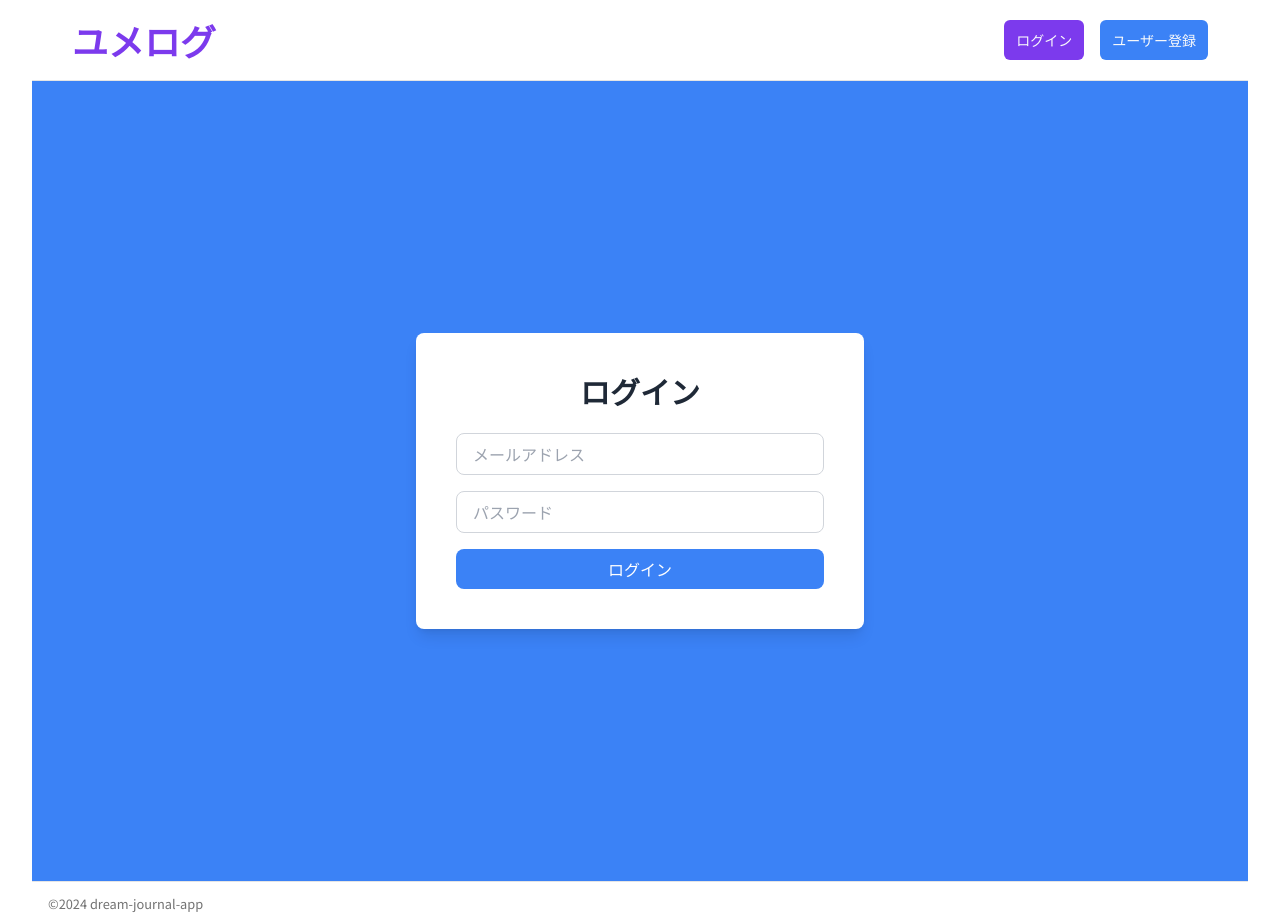
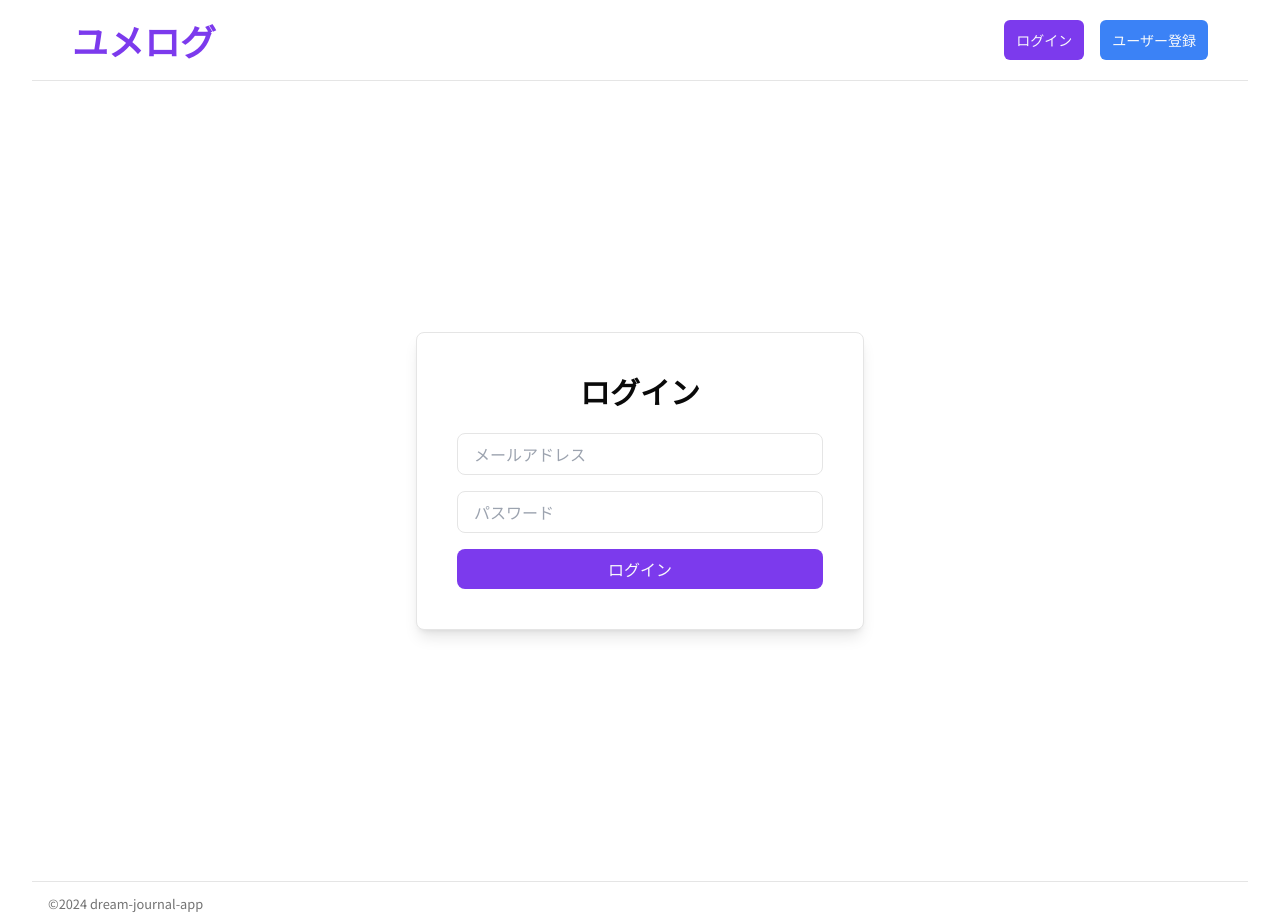
Before and after one commit to isekaisaru/dreamjournal-app, a Next.js app in the folder frontend/: page /login in a window 1280 px wide. Built offline with nearby package versions, Linux system fonts and the light colour scheme; no server answers.

Commit message:
ログインページのテーマカラー適用

```diff
--- a/frontend/app/login/page.tsx
+++ b/frontend/app/login/page.tsx
@@ -49,12 +49,12 @@ export default function Login() {
   };
 
   return (
-    <div className="flex items-center justify-center min-h-screen bg-blue-500 px-4 sm:px-6 lg:px-8">
+    <div className="flex items-center justify-center min-h-screen bg-background text-foreground px-4 sm:px-6 lg:px-8">
       <form
         onSubmit={handleSubmit}
-        className="bg-white p-6 sm:p-8 md:p-10 rounded-lg shadow-lg w-full max-w-md"
+        className="bg-card p-6 sm:p-8 md:p-10 rounded-lg shadow-lg w-full max-w-md border border-border"
       >
-        <h2 className="text-2xl md:text-3xl font-semibold  mb-4 md:mb-6 text-center text-gray-800">
+        <h2 className="text-2xl md:text-3xl font-semibold  mb-4 md:mb-6 text-center text-card-foreground">
           ログイン
         </h2>
         <div className="space-y-4">
@@ -68,7 +68,7 @@ export default function Login() {
             required
             aria-label="メールアドレス"
             aria-required="true"
-            className="w-full px-4 py-2 border border-gray-300 rounded-lg focus:outline-none focus:ring-2 focus:ring-blue-500 text-black"
+            className="w-full px-4 py-2 border border-input bg-background text-foreground rounded-lg focus:outline-none focus:ring-2 focus:ring-ring"
           />
           <input
             type="password"
@@ -81,17 +81,17 @@ export default function Login() {
             aria-label="パスワード"
             aria-required="true"
             aria-invalid={pageError ? "true" : "false"}
-            className="w-full px-4 py-2 border border-gray-300 rounded-lg focus:outline-none focus:ring-2 focus:ring-blue-500 text-black"
+            className="w-full px-4 py-2 border border-input bg-background text-foreground rounded-lg focus:outline-none focus:ring-2 focus:ring-ring"
           />
           <button
             type="submit"
             disabled={isLoading}
-            className="w-full py-2 bg-blue-500 text-white rounded-lg hover:bg-blue-600 focus:outline-none focus:ring-2 focus:ring-blue-500 active:bg-blue-700 transition-colors duration-200 ease-in-out disabled:opacity-50"
+            className="w-full py-2 bg-primary text-primary-foreground rounded-lg hover:bg-primary/90 focus:outline-none focus:ring-2 focus:ring-ring active:bg-primary/80 transition-colors duration-200 ease-in-out disabled:opacity-50"
           >
             {isLoading ? "ログイン中..." : "ログイン"} {}
           </button>
         </div>
-        {pageError && <p className="text-red-500 mt-4 text-center">{pageError}</p>}
+        {pageError && <p className="text-destructive mt-4 text-center">{pageError}</p>}
       </form>
     </div>
   );
```
